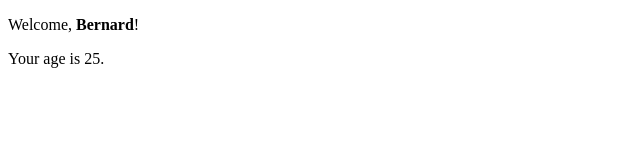
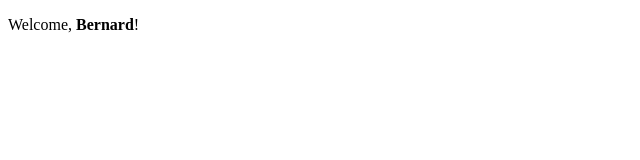
Before and after one commit to hawkydawky/react-exercises, a React (Create React App) app: page / in a window 1280 px wide. Shown: the top 160 px of the page, without its empty margins (0-640 px from the left). Built offline with nearby package versions, Linux system fonts and the light colour scheme.

Commit message:
conditional-rendering-02

```diff
--- a/src/App.js
+++ b/src/App.js
@@ -3,6 +3,6 @@ import { Welcome } from "./Welcome";
 
 export class App extends React.Component {
     render() {
-        return <Welcome name=<strong>Bernard</strong> age={25} />
+        return <Welcome name=<strong>Bernard</strong> />
     }
 }
--- a/src/Welcome.js
+++ b/src/Welcome.js
@@ -6,7 +6,7 @@ export class Welcome extends React.Component {
         return (
             <div>
                 <p>Welcome, {this.props.name || "John"}!</p>
-                {this.props.age>18 ? <Age age={this.props.age}/> : false}
+                {this.props.age ? <Age age={this.props.age}/> : false}
             </div>
         )
     }
```
